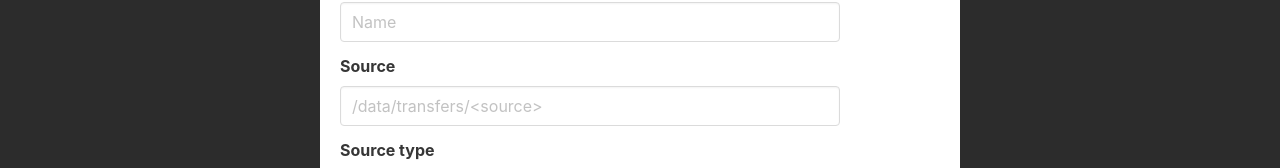
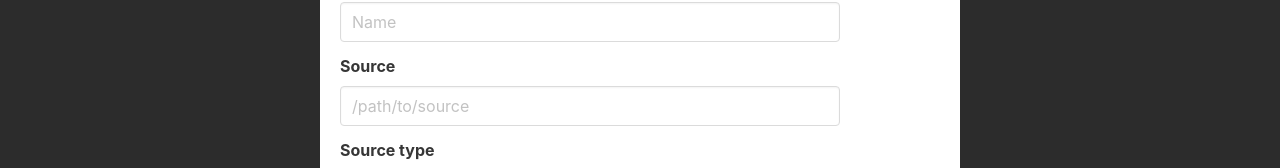
Before and after one commit to tw4l/bulk-reviewer, a Vue app in the folder client/: page / in a window 1280 px wide. Both pictures are taken after a click on the button "+ New Session". Shown: the part 260-428 px from the top of the page. Built offline with nearby package versions, Linux system fonts and the light colour scheme; no server answers; what vue-clipboard2 would draw is missing.

Commit message:
Change source placeholder

```diff
--- a/client/src/components/NewSessionModal.vue
+++ b/client/src/components/NewSessionModal.vue
@@ -24,7 +24,7 @@
           <div class="field">
             <label class="label">Source</label>
             <div class="control input-container">
-              <input class="input" type="text" name="source" v-model="source" placeholder="/data/transfers/<source>">
+              <input class="input" type="text" name="source" v-model="source" placeholder="/path/to/source">
             </div>
           </div>
           <!-- Disk image -->
```
